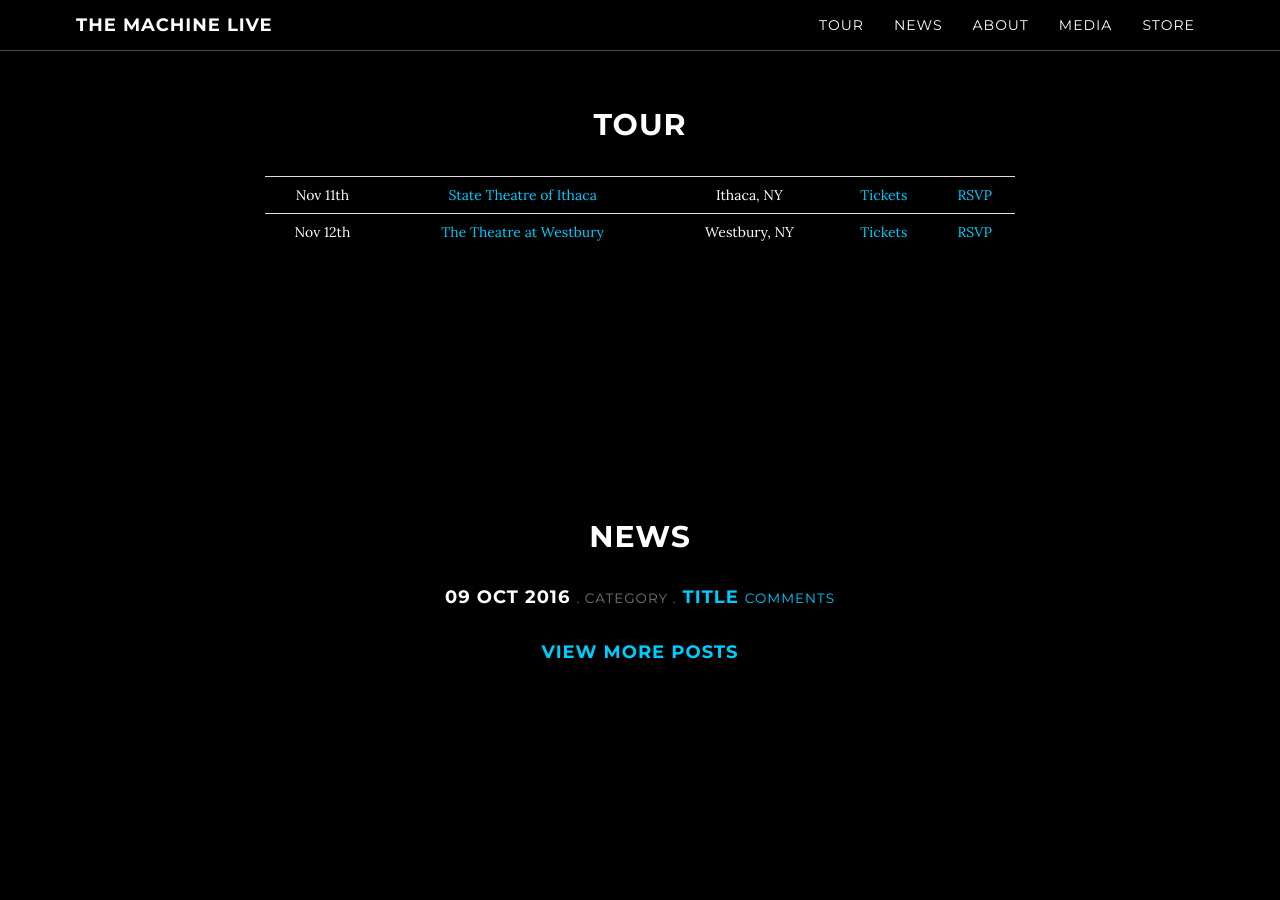
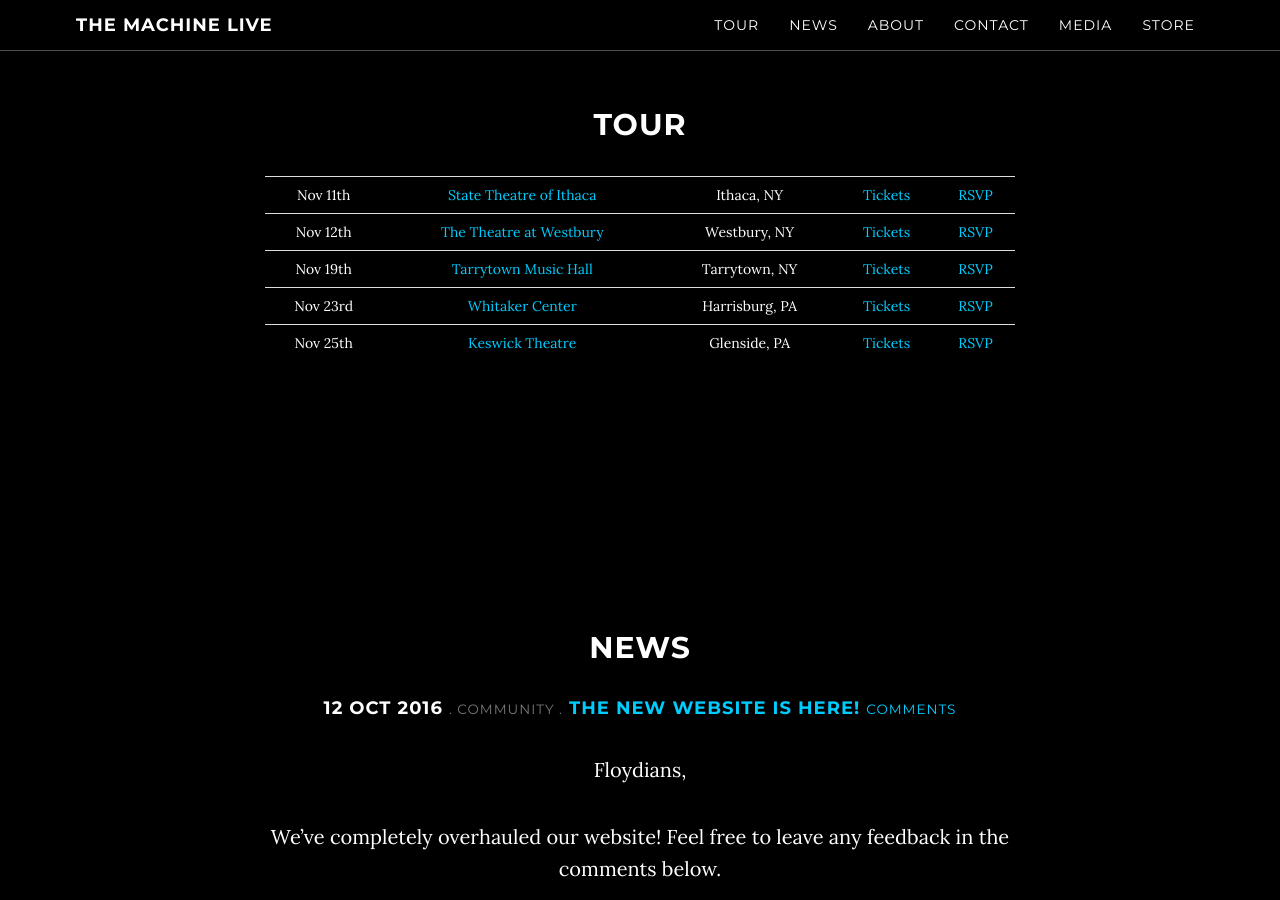
Before and after one commit to machineweb/machineweb.github.io, a Jekyll site: the page built from index.html, in a window 1280 px wide and 900 px high, scrolled down 1042 px. Built offline with Jekyll 4.4.1, drawn with Linux system fonts in a browser that asks for light colours; comment, search, counter and statistics services are not loaded.

Commit message:
updated tour

```diff
--- a/_config.yml
+++ b/_config.yml
@@ -15,6 +15,7 @@
   Tour: 'tour'
   News: 'news'
   About: 'about'
+  Contact: 'contact'
   Media: 'media'
   Store: 'store'
 
--- a/_data/tour.yml
+++ b/_data/tour.yml
@@ -11,3 +11,24 @@
     location: "Westbury, NY"
     tickets-url: "http://concerts.livenation.com/event/0000510AD22344BD?_ga=1.254518728.1763300478.1474563014"
     rsvp-url: "https://www.facebook.com/events/1660149577633241/"
+
+  - date: "Nov 19th"
+    venue: "Tarrytown Music Hall"
+    venue-url: "http://www.tarrytownmusichall.org/"
+    location: "Tarrytown, NY"
+    tickets-url: "https://tickets.tarrytownmusichall.org/default.asp?searchdate=11/1/2016&MonthSubmit=x"
+    rsvp-url: "https://www.facebook.com/events/626298137525127/"
+
+  - date: "Nov 23rd"
+    venue: "Whitaker Center"
+    venue-url: "http://www.whitakercenter.org/"
+    location: "Harrisburg, PA"
+    tickets-url: "https://itkt.choicecrm.net/templates/WHIT/?prod=MACHINE"
+    rsvp-url: "https://www.facebook.com/events/170334696744821/"
+
+  - date: "Nov 25th"
+    venue: "Keswick Theatre"
+    venue-url: "http://www.axs.com/events/312008/the-machine-tickets?skin=keswick&src=AEGLIVE_WROAKDTT030115VEN001"
+    location: "Glenside, PA"
+    tickets-url: "http://www.axs.com/events/312008/the-machine-tickets?skin=keswick&src=AEGLIVE_WROAKDTT030115VEN001"
+    rsvp-url: "https://www.facebook.com/events/137750083316060/"
--- /dev/null
+++ b/_posts/2016-10-12-contact-tutorial.md
@@ -0,0 +1,11 @@
+---
+layout: post
+section-type: post
+title: The New Website Is Here!
+category: community
+tags: [ 'update' ]
+---
+
+Floydians,
+
+We've completely overhauled our website! Feel free to leave any feedback in the comments below.
--- a/blog/index.html
+++ b/blog/index.html
@@ -3,3 +3,4 @@
 section-type: blog
 title: Blog
 ---
+## News
```
Also changed, not shown: _posts/2015-06-10-contact-tutorial.md (deleted, +0 -24 lines), _posts/2016-10-09-hello.md (deleted, +0 -7 lines).
